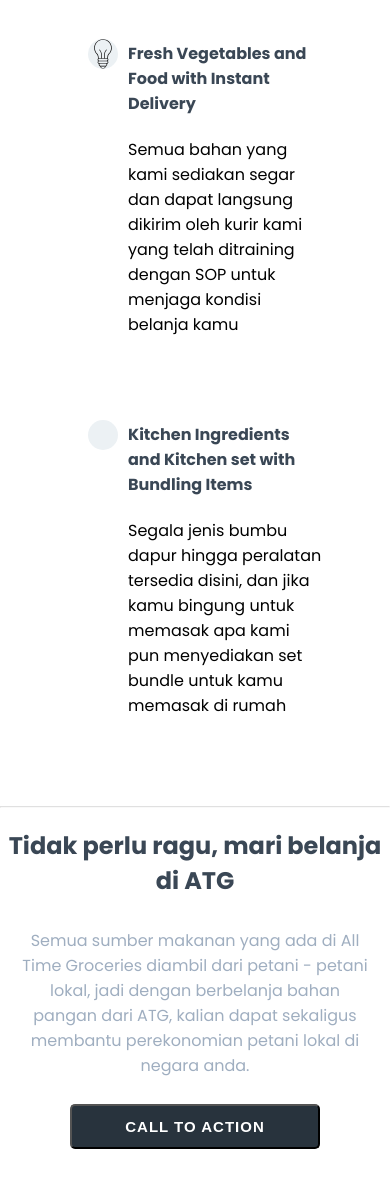
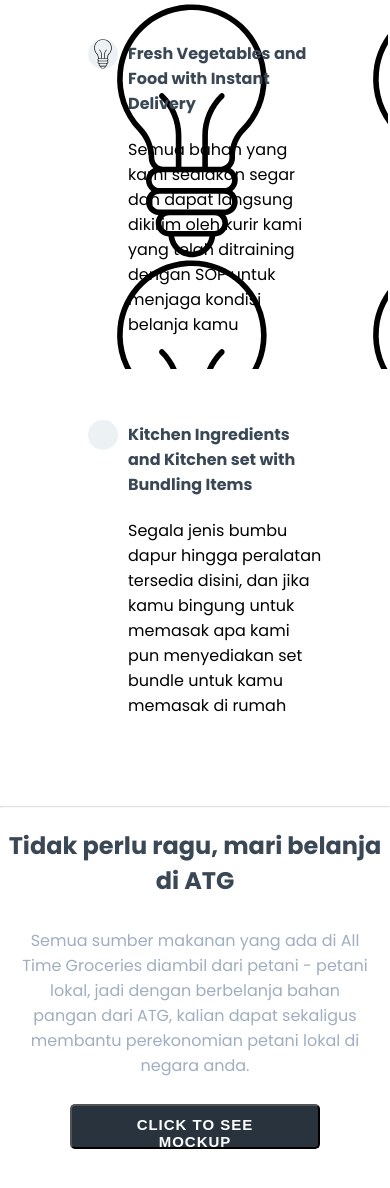
Before and after one commit to revou-fundamental-course/26-jun-23-luigiguido45, a plain HTML site: page index.html in a window 390 px wide. Shown: the part 1987-3175 px from the top of the page. Drawn offline with Linux system fonts and the light colour scheme.

Commit message:
Add files via upload
fixing button

```diff
--- a/index.html
+++ b/index.html
@@ -12,7 +12,7 @@
 
     <section id="home">
         <nav>
-            <a href="index.html"><img src="Assets/img/atg.png" alt=""></a>
+            <a href=index.html"><img src="Assets/img/atg.png" alt=""></a>
             <ul>
                 <li><a href="#home">Home</a></li>
                 <li class="middle"><a href="#package">Our Package</a></li>
@@ -55,7 +55,8 @@
     <section id="package">
         <h1 class="package">Our Package</h1>
         <ul class="top">
-            <li class="mobile"><h4>Fresh Vegetables and Food with Instant Delivery</h4> Semua bahan yang kami sediakan segar dan dapat
+
+            <li :before style="background-image: url(/Assets/img/bulb.svg)" class="mobile"><h4>Fresh Vegetables and Food with Instant Delivery</h4> Semua bahan yang kami sediakan segar dan dapat
                 langsung dikirim oleh kurir kami yang telah ditraining dengan SOP untuk menjaga kondisi belanja kamu</li>
             <li><h4>Fresh Vegetable</h4><p>Sayuran segar langsung dari sumbernya</p></li>
             <li><h4>Fresh Fruit</h4><p>Buah dengan kualitas terbaik dari lokal atau import dan harga yang menarik</p></li>
@@ -76,7 +77,7 @@
             berbelanja bahan pangan dari ATG, kalian dapat sekaligus membantu perekonomian petani lokal di negara anda.
         </p>
         <div class="button2">
-            <a href="#home"><button>CALL TO ACTION</button></a>
+            <a href="https://app.moqups.com/Y8iumYO1yOg5P2v9YSZ4pW7u8Hs15D2s/view/page/a1ed17169" target="_blank"><button>CLICK TO SEE MOCKUP</button></a>
         </div>
     </section>
 </body>
```
